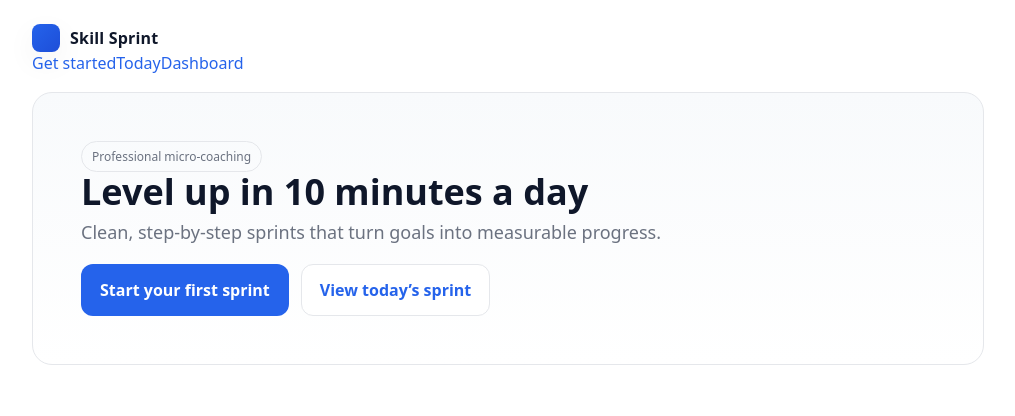
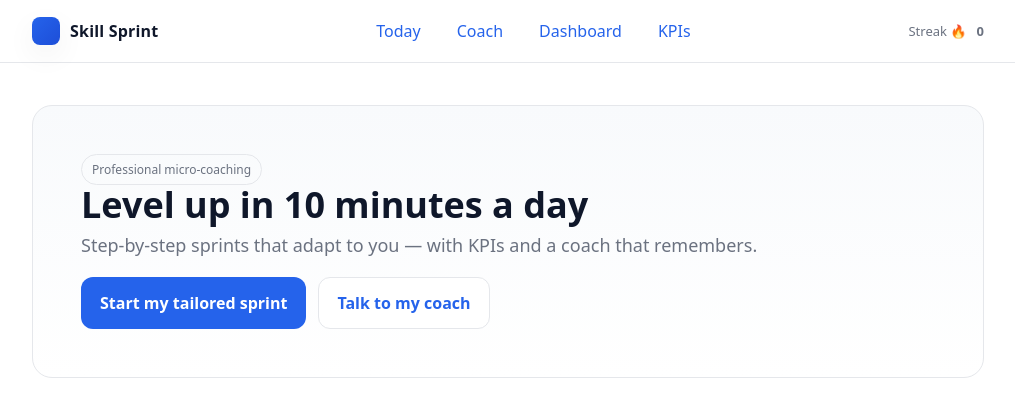
Before and after one commit to jammoody/skill-sprint, a Next.js app: page / in a window 1280 px wide. Shown: the top 416 px of the page, without its empty margins (132-1147 px from the left). Built offline with nearby package versions, Linux system fonts and the light colour scheme.

Commit message:
Update index.js

```diff
--- a/pages/index.js
+++ b/pages/index.js
@@ -1,27 +1,22 @@
 // pages/index.js
 import Link from 'next/link';
+import Nav from '../components/Nav';
 
 export default function Home(){
   return (
+    <>
+      <Nav active="home" />
       <main className="container">
-      <header className="header">
-        <div className="brand"><span className="brand-badge" />Skill Sprint</div>
-        <nav className="nav">
-          <Link href="/onboarding">Get started</Link>
-          <Link href="/sprint">Today</Link>
-          <Link href="/dashboard">Dashboard</Link>
-        </nav>
-      </header>
-
         <section className="hero" style={{marginTop:18}}>
           <div className="tag">Professional micro-coaching</div>
           <h1>Level up in 10 minutes a day</h1>
-        <p>Clean, step-by-step sprints that turn goals into measurable progress.</p>
-        <div style={{display:'flex', gap:12, marginTop:20}}>
-          <Link href="/onboarding" className="btn btn-primary btn-lg">Start your first sprint</Link>
-          <Link href="/sprint" className="btn btn-lg">View today’s sprint</Link>
+          <p>Step-by-step sprints that adapt to you — with KPIs and a coach that remembers.</p>
+          <div style={{display:'flex', gap:12, marginTop:20, flexWrap:'wrap'}}>
+            <Link href="/onboarding" className="btn btn-primary btn-lg">Start my tailored sprint</Link>
+            <Link href="/coach" className="btn btn-lg">Talk to my coach</Link>
           </div>
         </section>
       </main>
+    </>
   );
 }
```
Lines whose indentation alone changed are shown as unchanged.
